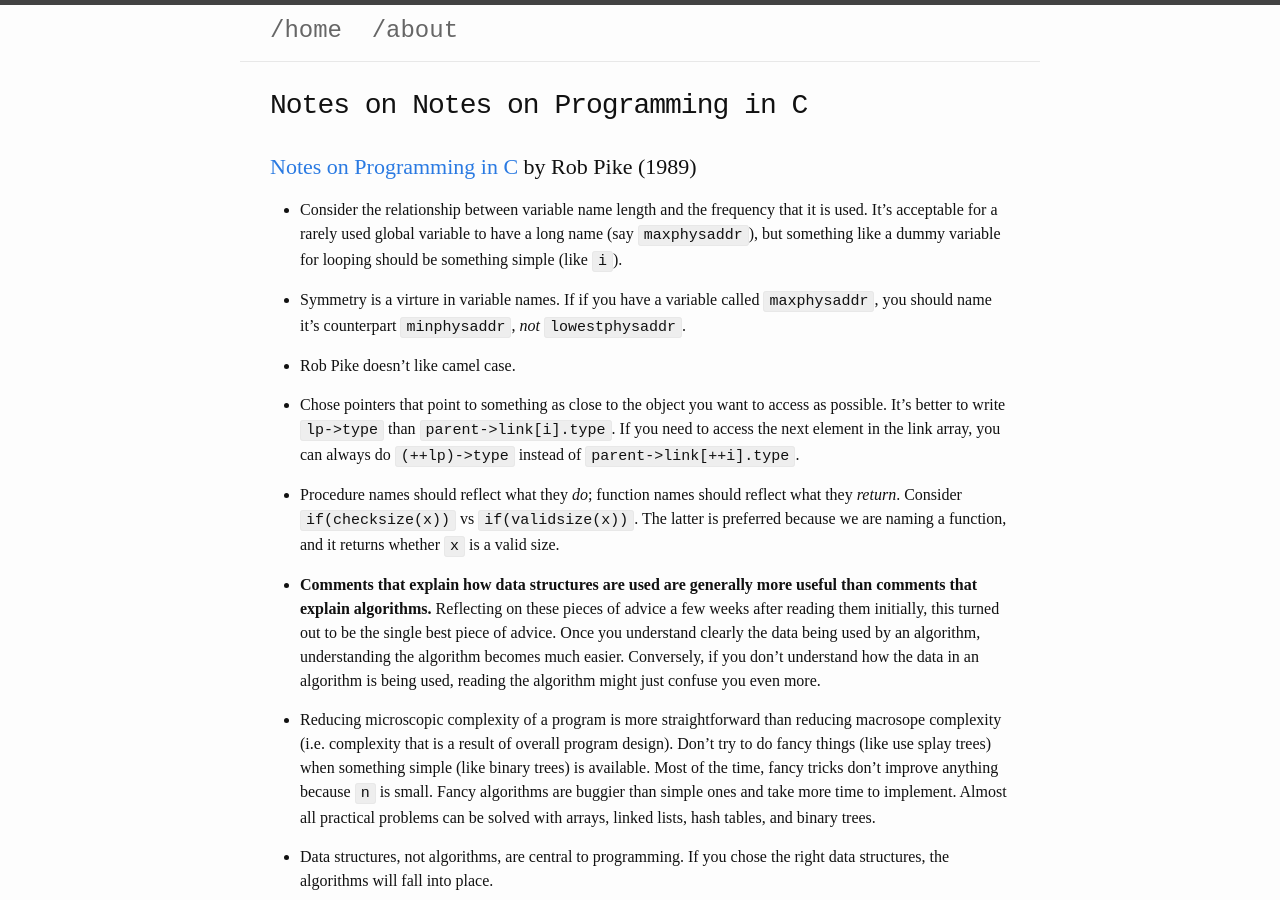
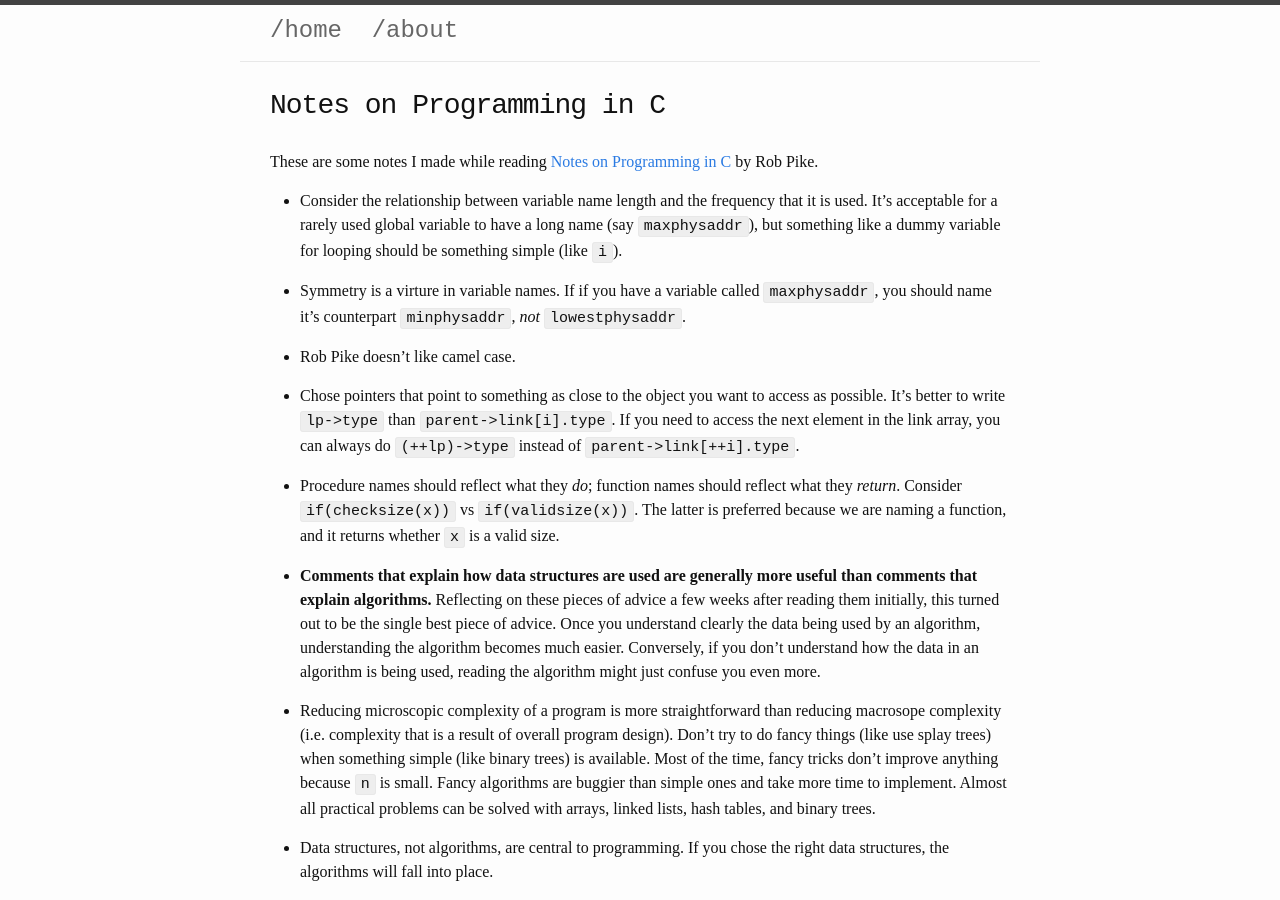
Before and after one commit to mattsteadman/mattsteadman.github.io, a Jekyll site: the page built from _posts/2017-10-15-notes-c.md, in a window 1280 px wide and 900 px high. Built offline with Jekyll 4.4.1, drawn with Linux system fonts in a browser that asks for light colours.

Commit message:
Remove 'notes'

```diff
--- a/_posts/2017-10-15-notes-c.md
+++ b/_posts/2017-10-15-notes-c.md
@@ -1,13 +1,13 @@
 ---
 layout: post
-title:  "Notes on Notes on Programming in C"
+title:  "Notes on Programming in C"
 date:   2017-10-15
 categories: [programming]
 permalink: notes-c
 description: "What's Relational About Relational Databases?"
 ---
 
-### [Notes on Programming in C](http://doc.cat-v.org/bell_labs/pikestyle) by Rob Pike (1989)
+These are some notes I made while reading [Notes on Programming in C](http://doc.cat-v.org/bell_labs/pikestyle) by Rob Pike.
 
 - Consider the relationship between variable name length and the frequency that it is used. It's acceptable for a rarely used global variable to have a long name (say `maxphysaddr`), but something like a dummy variable for looping should be something simple (like `i`).
 
```
Also changed, not shown: _posts/2018-11-16-termios.md (+2 -2 lines), _posts/2023-11-23-streams.md (+2 -2 lines).
